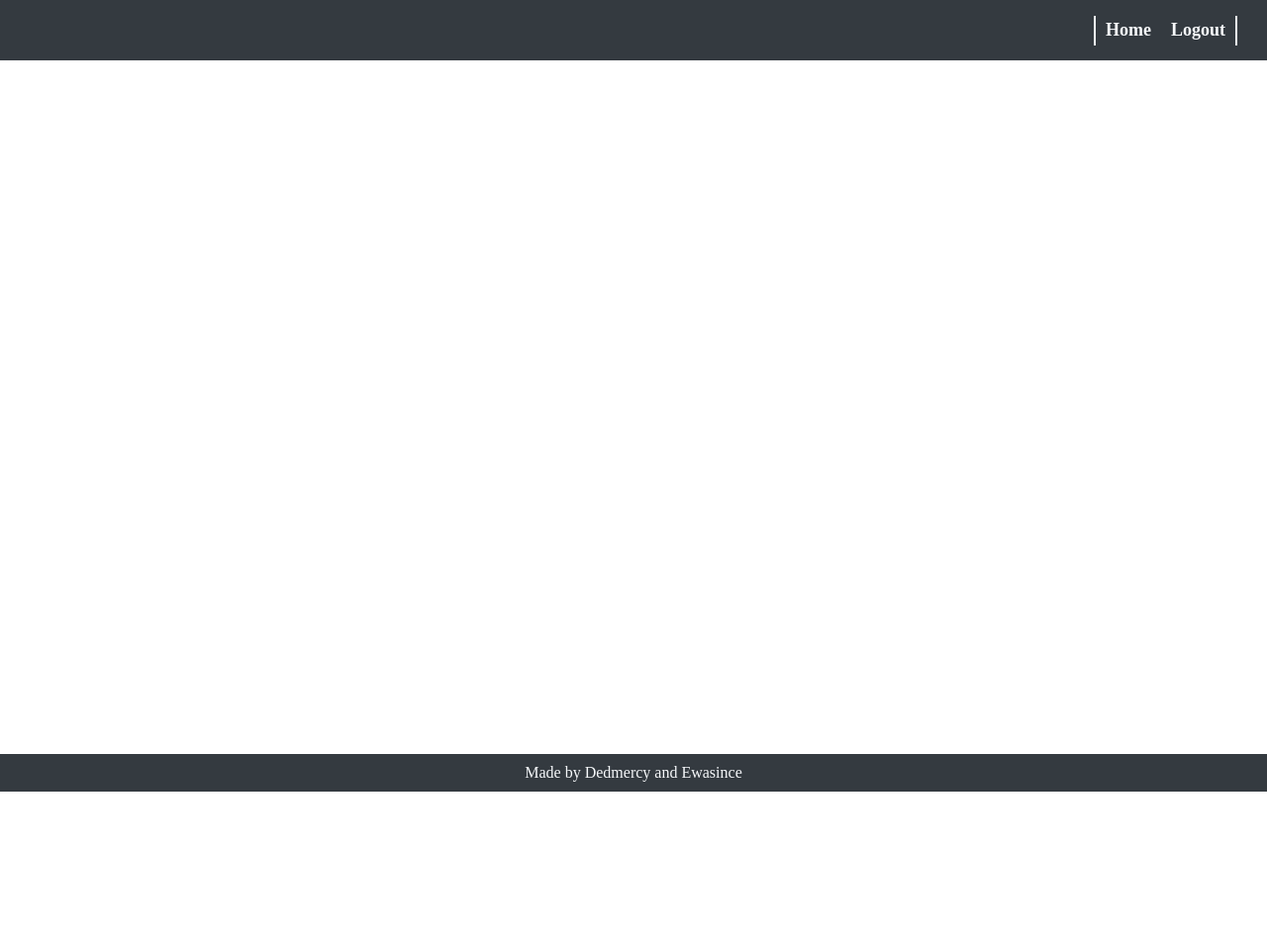
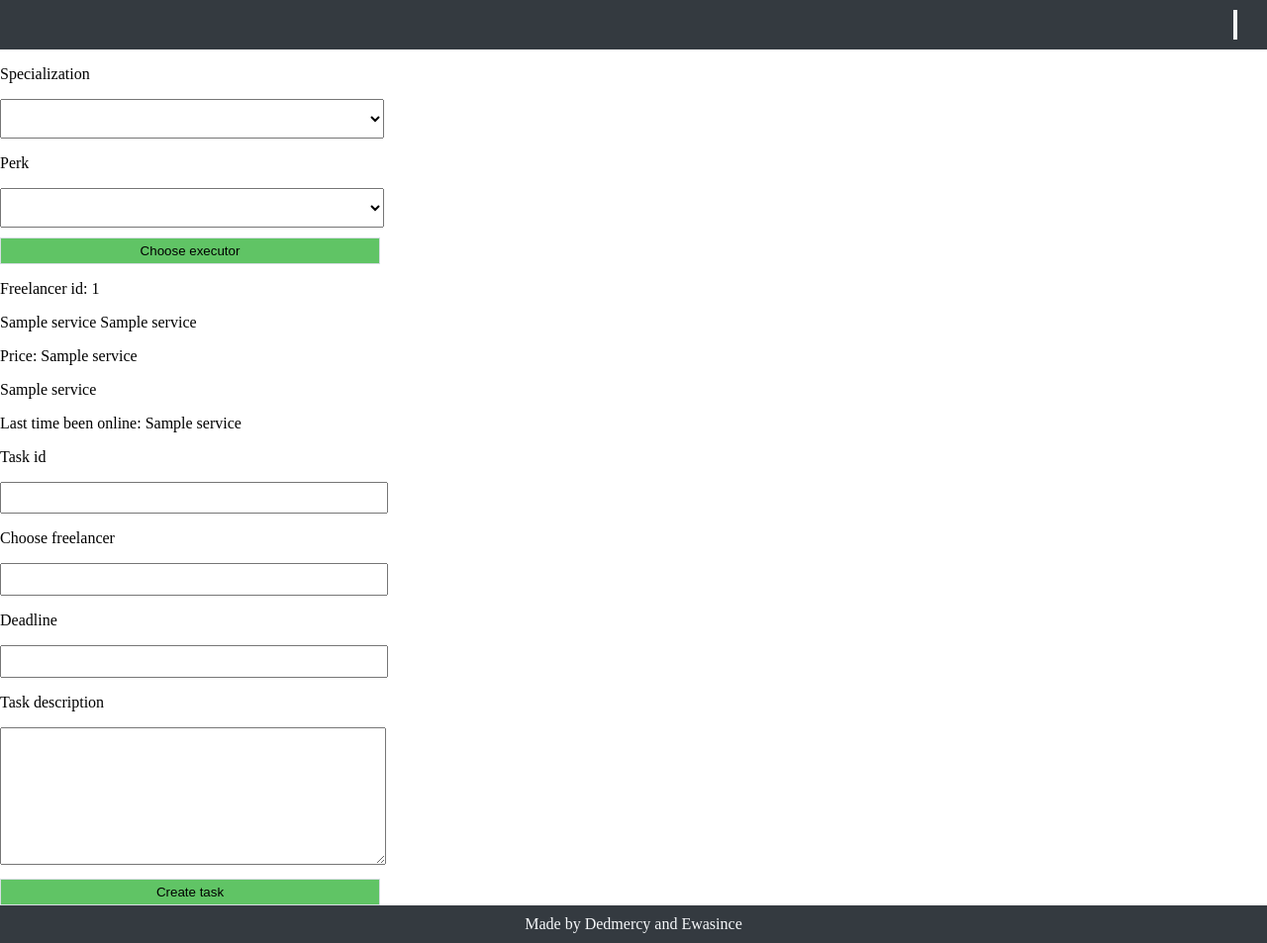
Before and after one commit to Dedmercy/postgres_crm, a Flask app: template flaskPostgres/app/templates/creation_task.html in a window 1280 px wide. Shown: the whole page at 99% size. Before the commit the page ends 800 px from the top, so only its background shows below. Run offline with Flask 3, Linux system fonts and the light colour scheme; the template is opened without the code that fills it: values that come from a table or form of the project are taken from there, most other values are stand-ins (such as "Sample title", 1, 10 or a date in 2020); lists and menus that the app fills with data are empty; some libraries are stand-ins or nearby versions.

Commit message:
added tasks

```diff
--- a/flaskPostgres/app/forms.py
+++ b/flaskPostgres/app/forms.py
@@ -1,7 +1,7 @@
 import re
 from flask_wtf import FlaskForm
-from wtforms import StringField, PasswordField, SubmitField, EmailField, SelectField,\
-    TelField, TextAreaField, DateTimeField, IntegerField, BooleanField, FloatField
+from wtforms import StringField, PasswordField, SubmitField, EmailField, SelectField, \
+    TelField, TextAreaField, DateTimeLocalField, IntegerField
 from wtforms.validators import DataRequired, EqualTo, ValidationError, Length
 
 
@@ -20,10 +20,12 @@
                        validators=[DataRequired()])
     phone = TelField('Phone', validators=[DataRequired()])
     email = EmailField('Email', validators=[DataRequired()])
-    username = StringField('Username', validators=[DataRequired(), Length(min=5, max=12,
-                                                                          message='Length should be between 5 and 12')])
-    password = PasswordField('Password', validators=[DataRequired(), Length(min=8, max=16,
-                                                                          message='Length should be between 8 and 16')])
+    username = StringField('Username', validators=[DataRequired(),
+                                                   Length(min=5, max=12,
+                                                            message='Length should be between 5 and 12')])
+    password = PasswordField('Password', validators=[DataRequired(),
+                                                     Length(min=8, max=16,
+                                                            message='Length should be between 8 and 16')])
     confirm_password = PasswordField('Confirm your password', validators=[DataRequired(), EqualTo('password')])
     submit = SubmitField('Registration')
 
@@ -51,11 +53,29 @@
 
 
 class AddPerkForm(FlaskForm):
-    specialization = SelectField("Specialization",  choices=[])
-    perk_id = SelectField("Perk", choices=(), coerce=int)
+    specialization = SelectField("Specialization", choices=[])
+    perk_id = SelectField("Perk", choices=[], coerce=int)
     money = IntegerField("Money")
     description = TextAreaField('Perk description')
     submit = SubmitField('Submit')
+
+
+class CreationTaskForm(FlaskForm):
+    id = IntegerField('Task id', validators=[DataRequired()])
+    executor = IntegerField('Choose freelancer', validators=[DataRequired()])
+    deadline = StringField('Deadline', validators=[DataRequired()])
+    description = TextAreaField('Task description')
+    submit = SubmitField('Submit')
+
+    def validate_deadline(self, field):
+        if re.fullmatch('\d{4}-\d{2}-\d{2} \d{2}:\d{2}:\d{2}', field.data) is None:
+            raise ValidationError('The deadline must match the pattern "YYYY-mm-dd hh:mm:ss"')
+
+
+class FindFreelancerByPerkForm(FlaskForm):
+    specialization = SelectField("Specialization", choices=[])
+    perk = SelectField("Perk", choices=[])
+    submit = SubmitField('Choose executor')
 
 # class CreationTaskForm(FlaskForm):
 #     id = IntegerField('Task id', validators=[DataRequired()])
--- a/flaskPostgres/app/routes.py
+++ b/flaskPostgres/app/routes.py
@@ -1,13 +1,12 @@
 import logging as log
 from app import app, Config, errors
-from app.forms import RegistrationForm, LoginForm, AddPerkForm
-from app.models import UserModel, TaskModel, SpecializationModel
+from app.forms import RegistrationForm, LoginForm, AddPerkForm, CreationTaskForm, FindFreelancerByPerkForm
+from app.models import UserModel, TaskModel
 
 from flask import render_template, redirect, url_for, flash, request, session, abort
 from sqlalchemy.exc import OperationalError
 import psycopg2
 from psycopg2.extensions import connection as psycopg_connection
-
 
 backend_connection: psycopg_connection = psycopg2.connect(
     database=Config.database,
@@ -33,24 +32,38 @@
 
     if username not in user_connections.keys():
         return redirect(url_for('login'))
-    if session['account_model']['role_id'] == 16498:
+
+    query = ''
+
+    # Если пользователь фрилансер
+    if session['account_model']['role_id'] == 16500:
         if request.method == "POST":
             query = f'''
                 CALL complete_task({request.form.get('task-select')});
             '''
-            res = query_executor(user_connections[username], query)
+            query_executor(user_connections[username], query)
             return redirect(url_for('index'))
 
         query = f'''
             SELECT *
-            FROM current_user_tasks_information
+            FROM current_freelancer_tasks_information
         '''
-        tasks_query = query_executor(user_connections[username], query)
+
+    # Если пользователь заказчик
+    elif session['account_model']['role_id'] == 16499:
+        query = f'''
+                    SELECT *
+                    FROM current_client_tasks_information
+                '''
+
+    tasks_query = query_executor(user_connections[username], query)
+    tasks_models = []
+
+    if tasks_query:
         tasks_models = TaskModel.parse_from_query(tasks_query)
 
-        return my_render_template('index.html', title='Home', tasks=list(tasks_models))
-    else:
-        return my_render_template('index.html', title='Home', tasks=[])
+    return render_template('index.html', title='Home', tasks=tasks_models,
+                           current_user=session['account_model'])
 
 
 @app.route('/login', methods=['GET', 'POST'])
@@ -123,6 +136,7 @@
 @app.route('/logout', methods=['GET', 'POST'])
 def logout():
     session.pop('username')
+    session.pop('account_model')
     return redirect(url_for('index'))
 
 
@@ -158,7 +172,7 @@
 
         return redirect(url_for('index'))
 
-    return render_template('registration.html', title='Registration', form=form)
+    return render_template('registration.html', title='Registration', form=form, current_user={})
 
 
 @app.route('/perks', methods=['GET', 'POST'])
@@ -171,11 +185,10 @@
     if username not in user_connections.keys():
         return redirect(url_for('login'))
 
-    if session['account_model']['role_id'] != 16498:
+    if session['account_model']['role_id'] != 16500:
         abort(403)
 
     form: AddPerkForm = AddPerkForm()
-    print(user_connections)
 
     query_find_all_spezializations = f'''
         SELECT * FROM spezialization;
@@ -200,11 +213,11 @@
         WHERE account_id = to_regrole('{username}');
     '''
 
-    all_speсializations = query_executor(backend_connection, query_find_all_spezializations)
+    all_specializations = query_executor(backend_connection, query_find_all_spezializations)
     all_perks = query_executor(backend_connection, query_find_all_perks)
     current_user_perks = query_executor(backend_connection, query_current_user_perks)
 
-    form.specialization.choices = all_speсializations
+    form.specialization.choices = all_specializations
 
     if request.method == 'POST':
 
@@ -215,28 +228,27 @@
             '{form.description.data}'::TEXT
             );
         '''
-        print(query_add_perk)
         try:
             query_executor(user_connections[username], query_add_perk)
         except Exception as e:
-            print(e)
+            log.debug(e)
         return redirect(url_for('perks'))
 
-    return render_template('perks.html', form=form,  current_user=session['account_model'],
+    return render_template('perks.html', form=form, current_user=session['account_model'],
                            perks=all_perks, current_user_perks=current_user_perks)
 
 
-@app.route('/create-review', methods=['GET', 'POST'])
-def create_review():
-    pass
+@app.route('/task-reports', methods=['GET', 'POST'])
+def task_reports():
+    return render_template("task_reports.html", current_user=session['account_model'])
 
 
-@app.route('/check-review', methods=['GET', 'POST'])
-def check_review():
-    pass
+@app.route('/review', methods=['GET', 'POST'])
+def review():
+    return render_template("review.html", current_user=session['account_model'])
 
 
-@app.route('/create-tast', methods=['GET', 'POST'])
+@app.route('/create-task', methods=['GET', 'POST'])
 def create_task():
     if 'username' not in session:
         return redirect(url_for('login'))
@@ -246,10 +258,75 @@
     if username not in user_connections.keys():
         return redirect(url_for('login'))
 
-    if session['account_model']['role_id'] != 16497:
+    if session['account_model']['role_id'] != 16499:
         abort(403)
 
-    print(session['account-model'])
+    creation_form = CreationTaskForm()
+    find_freelancer_form = FindFreelancerByPerkForm()
+
+    # Запрос для получения всех специализаций
+    query_find_all_spezializations = f'''
+            SELECT * FROM spezialization;
+        '''
+
+    # Запрос для получения всех навыков
+    query_find_all_perks = f'''
+            SELECT * FROM perk
+        '''
+
+    perks = query_executor(backend_connection, query_find_all_perks)
+    specializations = query_executor(backend_connection, query_find_all_spezializations)
+
+    find_freelancer_form.specialization.choices = specializations
+
+    if request.method == 'POST':
+        if request.form['submit'] == 'Choose executor':
+            print(request.form)
+            query_find_suitable_freelancer = f'''
+                SELECT
+                    kek.account_id,
+                    kek.user_first_name,
+                    kek.user_last_name,
+                    kek.last_seen_datetime,
+                    service.perk_id,
+                    service.price,
+                    service.description
+                FROM service
+                JOIN (
+                    SELECT * FROM account
+                    JOIN user_personal_data
+                    ON user_data_id = account_id
+                ) AS kek
+                ON kek.account_id = service.account_id
+                WHERE perk_id = {find_freelancer_form.perk.data};
+            '''
+
+            services = query_executor(backend_connection, query_find_suitable_freelancer)
+            return render_template("creation_task.html", current_user=session['account_model'],
+                                   main_form=creation_form, second_form=find_freelancer_form,
+                                   perks=perks, services=services)
+
+        if request.form['submit'] == 'Create task':
+            query_create_task = f'''
+                CALL create_task(
+                    {creation_form.id.data},
+                    '{creation_form.description.data}'::TEXT,
+                    {creation_form.executor.data},
+                    '{creation_form.deadline.data}'::TIMESTAMP WITHOUT TIME ZONE
+                );
+            '''
+            try:
+                query_executor(user_connections[username], query_create_task)
+                print(f'done {query_create_task}')
+            except Exception as e:
+
+                print(e)
+            return redirect(url_for('index'))
+
+    return render_template("creation_task.html", current_user=session['account_model'],
+                           main_form=creation_form, second_form=find_freelancer_form,
+                           perks=perks, services=[])
+
 
 
 def query_executor(connection, query: str):
--- a/flaskPostgres/app/templates/creation_task.html
+++ b/flaskPostgres/app/templates/creation_task.html
@@ -1,16 +1,83 @@
 {% extends "main-menu-base.html" %}
 
 {% block content %}
+    <script defer>
+        function chooseSpecialization1() {
+            let specializationSelect = document.getElementById("specialization");
+            let perkSelect = document.querySelector("#perk").options;
+            document.querySelector('#perk').innerHTML = '';
+            let allPerks = {{ perks|tojson }};
+            for (let i = 0; i < 40; i += 1) {
+                if (allPerks[i][2] === Number(specializationSelect.value)) {
+                    console.log( allPerks[i][0],  allPerks[i][1])
+                    perkSelect[perkSelect.length] = new Option(allPerks[i][1], allPerks[i][0], false)
+                }
+            }
+        }
+    </script>
     <div id="creation-task-page-main-box">
         <section id="choose-executor-section">
             <form action="" method="post" novalidate>
                 <div>
-
+                    <p>{{ second_form.specialization.label }}</p>
+                    <div>{{ second_form.specialization(onclick="chooseSpecialization1()") }}</div>
+                </div>
+                <div>
+                    <p>{{ second_form.perk.label }}</p>
+                    <div>{{ second_form.perk()}}</div>
+                    {% for error in second_form.perk.errors %}
+                        <span style="color: red;">[{{ error }}]</span>
+                    {% endfor %}
+                </div>
+                <div>{{ second_form.submit(value="Choose executor") }}</div>
+            </form>
+        </section>
+        <section id='services-section'>
+            {% for service in services %}
+                <div class="service-container">
+                    <p>Freelancer id: {{ service[0] }}</p>
+                    <p>{{ service[1] + ' ' + service[2]}}</p>
+                    <p>Price: {{ service[5] }}</p>
+                    <p>{{ services[6] }}</p>
+                    <p>Last time been online: {{ service[3] }}</p>
+                    <p></p>
+                </div>
+            {% endfor %}
+        </section>
+        <section id="create-task-form-section">
+            <form action="" method="post" novalidate>
+                <div>
+                    <p>{{ main_form.id.label }}</p>
+                    <div>{{ main_form.id()}}</div>
+                    {% for error in main_form.id.errors %}
+                        <span style="color: red;">[{{ error }}]</span>
+                    {% endfor %}
+                </div>
+                <div>
+                    <p>{{ main_form.executor.label }}</p>
+                    <div>{{ main_form.executor()}}</div>
+                    {% for error in main_form.executor.errors %}
+                        <span style="color: red;">[{{ error }}]</span>
+                    {% endfor %}
+                </div>
+                <div>
+                    <p>{{ main_form.deadline.label }}</p>
+                    <div>{{ main_form.deadline()}}</div>
+                    {% for error in main_form.deadline.errors %}
+                        <span style="color: red;">[{{ error }}]</span>
+                    {% endfor %}
+                </div>
+                <div>
+                    <p>{{ main_form.description.label }}</p>
+                    <div>{{ main_form.description()}}</div>
+                    {% for error in main_form.description.errors %}
+                        <span style="color: red;">[{{ error }}]</span>
+                    {% endfor %}
+                </div>
+                <div>
+                    {{ main_form.submit(value="Create task") }}
                 </div>
             </form>
         </section>
-        <section id="create-task-section">
-
-        </section>
     </div>
 {% endblock %}
--- a/flaskPostgres/app/templates/index.html
+++ b/flaskPostgres/app/templates/index.html
@@ -3,9 +3,8 @@
 {% block content %}
 <section id="content-section">
     <div id="greetings-container">
-        <h1>Hello, {{ session['account_model'].first_name + " " + session['account_model'].last_name }}. </h1>
+        <h1>Hello, {{ session['account_model'].first_name + " " + session['account_model'].last_name }}.</h1>
     </div>
-
     {% if tasks|length == 0 %}
         <h1>You don't have tasks</h1>
     {% else %}
--- a/flaskPostgres/app/templates/login.html
+++ b/flaskPostgres/app/templates/login.html
@@ -37,7 +37,6 @@
     </script>
     <header></header>
     <main>
-
         <div id="login-container">
             <div id="head-container">
                 <img src="{{ url_for('static', filename='img/mem.png') }}"/>
--- a/flaskPostgres/app/templates/main-menu-base.html
+++ b/flaskPostgres/app/templates/main-menu-base.html
@@ -15,16 +15,24 @@
         <header>
             <div id="header-container">
                 <div id="current-user">
-                    {% if username in session %}
-                        <p>{{ session['user_model'].first_name + " " + session['user_model'].last_name }}</p>
-                    {% endif %}
+                   {{ current_user['first_name']+ ' ' +current_user['last_name']}}
                 </div>
                 <div id="box-nav-container">
                     <div id="nav-container">
                         <div class="vertical-divider"></div>
                         <ul>
-                            <li><a href="{{ url_for('index') }}">Home</a></li>
-                            <li><a href="{{ url_for('logout') }}">Logout</a></li>
+                            {% if current_user['role_id'] == 16500 %}
+                                <li><a href="{{ url_for('index') }}">Home</a></li>
+                                <li><a href="{{ url_for('logout') }}">Logout</a></li>
+                                <li><a href="{{ url_for('perks') }}">Profile</a></li>
+                                <li><a href="{{ url_for('review') }}">Review</a></li>
+                                <li><a href="{{ url_for('task_reports') }}">Task reports</a></li>
+                            {% elif current_user['role_id'] == 16499 %}
+                                <li><a href="{{ url_for('index') }}">Home</a></li>
+                                <li><a href="{{ url_for('logout') }}">Logout</a></li>
+                                <li><a href="{{ url_for('create_task') }}">New Task</a></li>
+                                <li><a href="{{ url_for('review') }}">Review</a></li>
+                            {% endif %}
                         </ul>
                         <div class="vertical-divider"></div>
                     </div>
--- /dev/null
+++ b/flaskPostgres/app/templates/review.html
@@ -0,0 +1,5 @@
+{% extends "main-menu-base.html"%}
+
+{% block content %}
+    <div>Developing</div>
+{% endblock %}
--- /dev/null
+++ b/flaskPostgres/app/templates/task_reports.html
@@ -0,0 +1,5 @@
+{% extends "main-menu-base.html"%}
+
+{% block content %}
+    <div>Developing</div>
+{% endblock %}
--- a/init-db/001-init.sql
+++ b/init-db/001-init.sql
@@ -25,7 +25,7 @@
 	-- Логин учетной записи.
 	login varchar(12) NOT NULL UNIQUE,
 	-- Захешированный пароль
-	hash_password varchar(256) NOT NULL,
+	hash_password text NOT NULL,
 	-- Идентификатор роли
 	role_id int NOT NULL,
 	-- Дата регистрации
--- a/init-db/005-freelancer_rules.sql
+++ b/init-db/005-freelancer_rules.sql
@@ -60,8 +60,8 @@
 GRANT EXECUTE ON FUNCTION check_perks TO freelancer;
 
 
---Просмотр заданий пользователем
-CREATE VIEW current_user_tasks_information AS
+-- Просмотр текущих заданий фрилансером
+CREATE VIEW current_freelanser_tasks_information AS
 	SELECT
 		task.task_id,
 		task.task_description,
@@ -76,4 +76,4 @@
 	WHERE executor = to_regrole(CURRENT_USER);
 
 
-GRANT SELECT ON current_user_tasks_information to freelancer;
+GRANT SELECT ON current_freelanser_tasks_information to freelancer;
```
Also changed, not shown: flaskPostgres/app/templates/registration.html (+9 -4 lines), init-db/004-client_rules.sql (+20 -13 lines), flaskPostgres/app/old-templates/main_reports.html (renamed from flaskPostgres/app/templates/main_reports.html), 1 other file.
